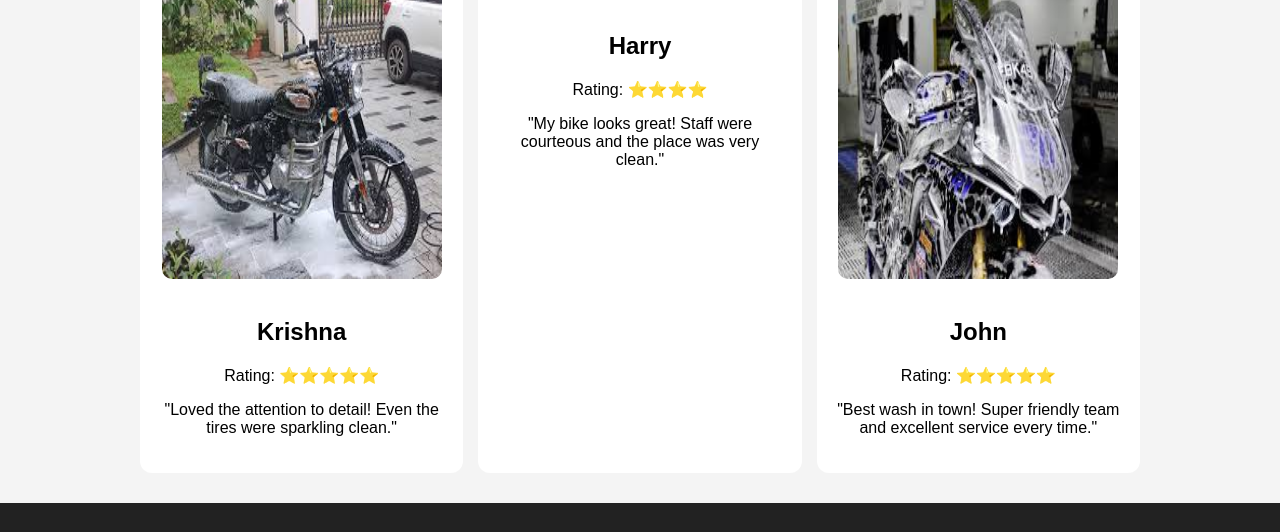
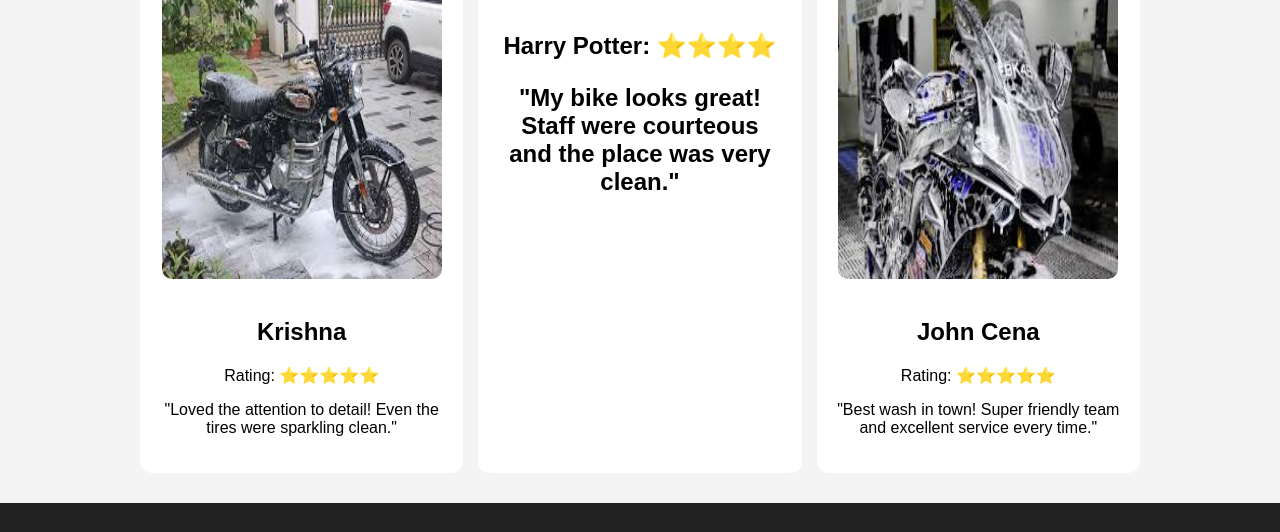
Before and after one commit to Boldnatsu/itassesment2025, a plain HTML site: page gallery.html in a window 1280 px wide. Shown: the part 736-1268 px from the top of the page. Drawn offline with Linux system fonts and the light colour scheme.

Commit message:
name change

```diff
--- a/gallery.html
+++ b/gallery.html
@@ -82,14 +82,13 @@
 
         <div class="box">
           <img src="imgs/b5.jpg" alt="Bike wash 5">
-          <h2>Harry</h2>
-          <p>Rating: ⭐⭐⭐⭐</p>
+          <h2>Harry Potter: ⭐⭐⭐⭐</p>
           <p>"My bike looks great! Staff were courteous and the place was very clean."</p>
         </div>
 
         <div class="box">
           <img src="imgs/b6.jpeg" alt="Bike wash 6">
-          <h2>John</h2>
+          <h2>John Cena</h2>
           <p>Rating: ⭐⭐⭐⭐⭐</p>
           <p>"Best wash in town! Super friendly team and excellent service every time."</p>
         </div>
```
